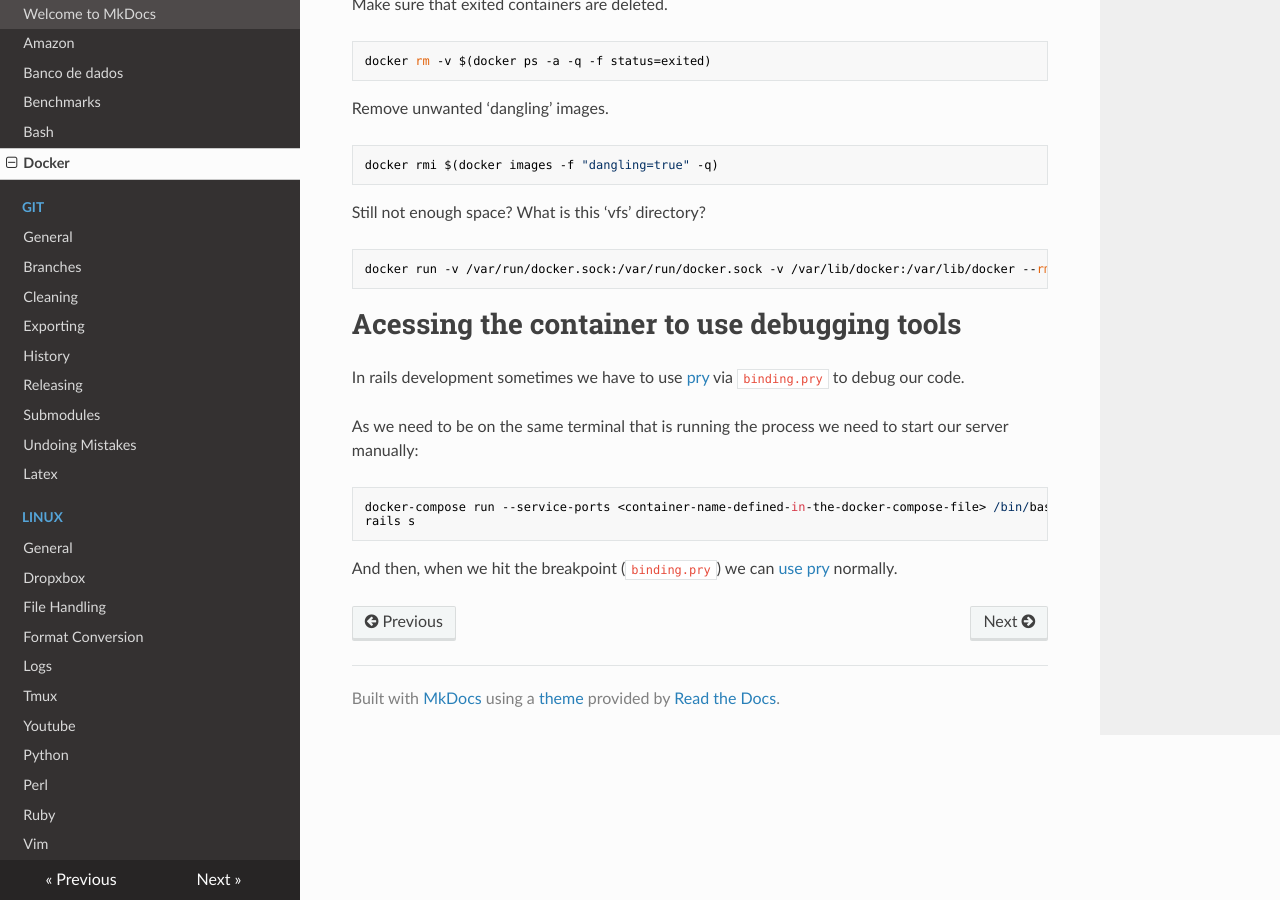
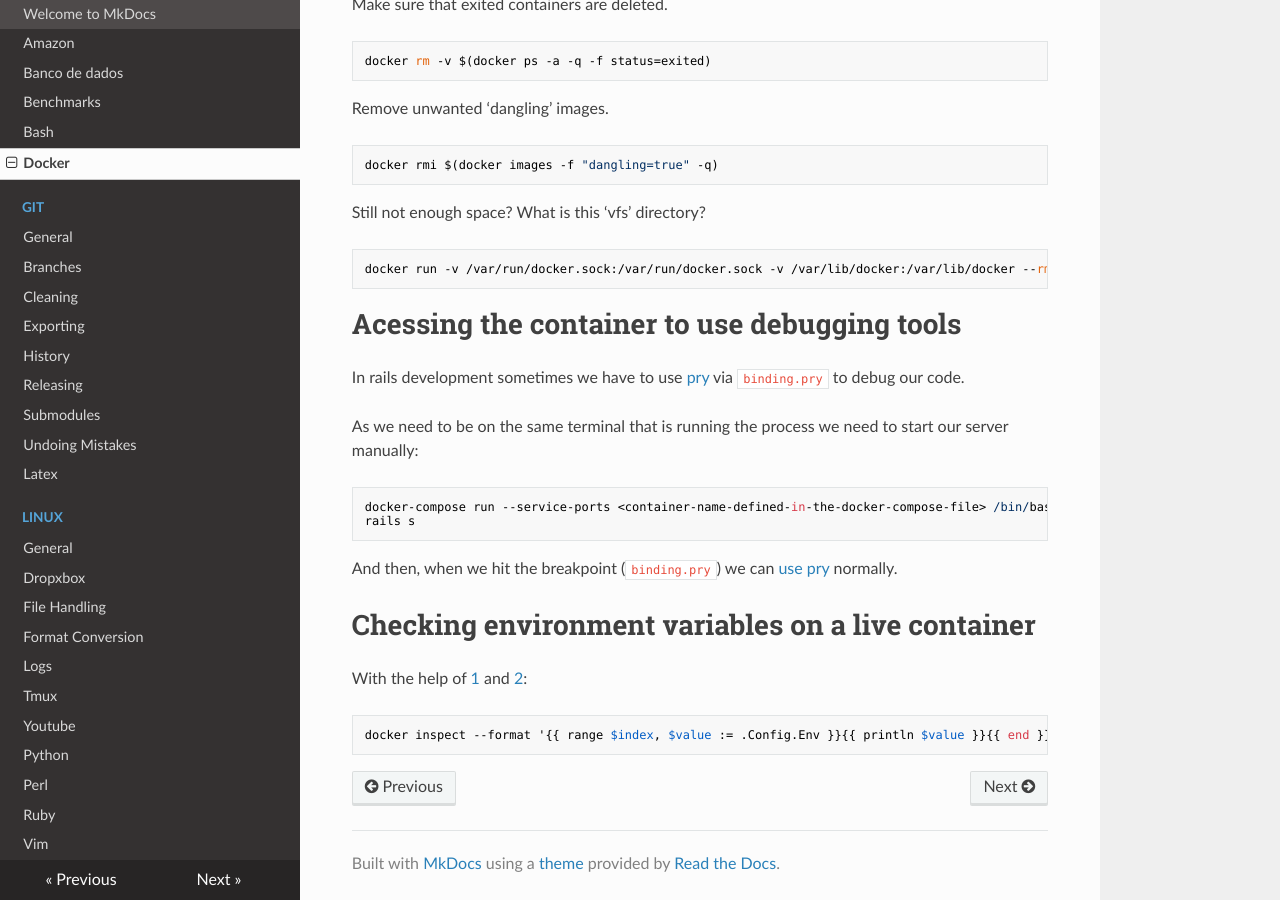
Before and after one commit to hposca/useful_notes, an MkDocs documentation site: the page built from docs/docker.md, in a window 1280 px wide and 900 px high, scrolled down 554 px. Built offline with MkDocs 1.6.1, drawn with Linux system fonts in a browser that asks for light colours; nearby versions of some CDN libraries; old or Windows-style settings are respelled for this version of MkDocs.

Commit message:
Checking environment variables on a live docker container

````diff
--- a/docs/docker.md
+++ b/docs/docker.md
@@ -46,3 +46,11 @@ As we need to be on the same terminal that is running the process we need to sta
     rails s
 
 And then, when we hit the breakpoint (`binding.pry`) we can [use pry](https://github.com/pry/pry/wiki) normally.
+
+# Checking environment variables on a live container
+
+With the help of [1](http://stackoverflow.com/questions/34051747/get-environment-variable-from-docker-container) and [2](http://stackoverflow.com/questions/30342796/how-to-get-env-variable-when-doing-docker-inspect):
+
+```
+docker inspect --format '{{ range $index, $value := .Config.Env }}{{ println $value }}{{ end }}' <container_id>
+```
````
